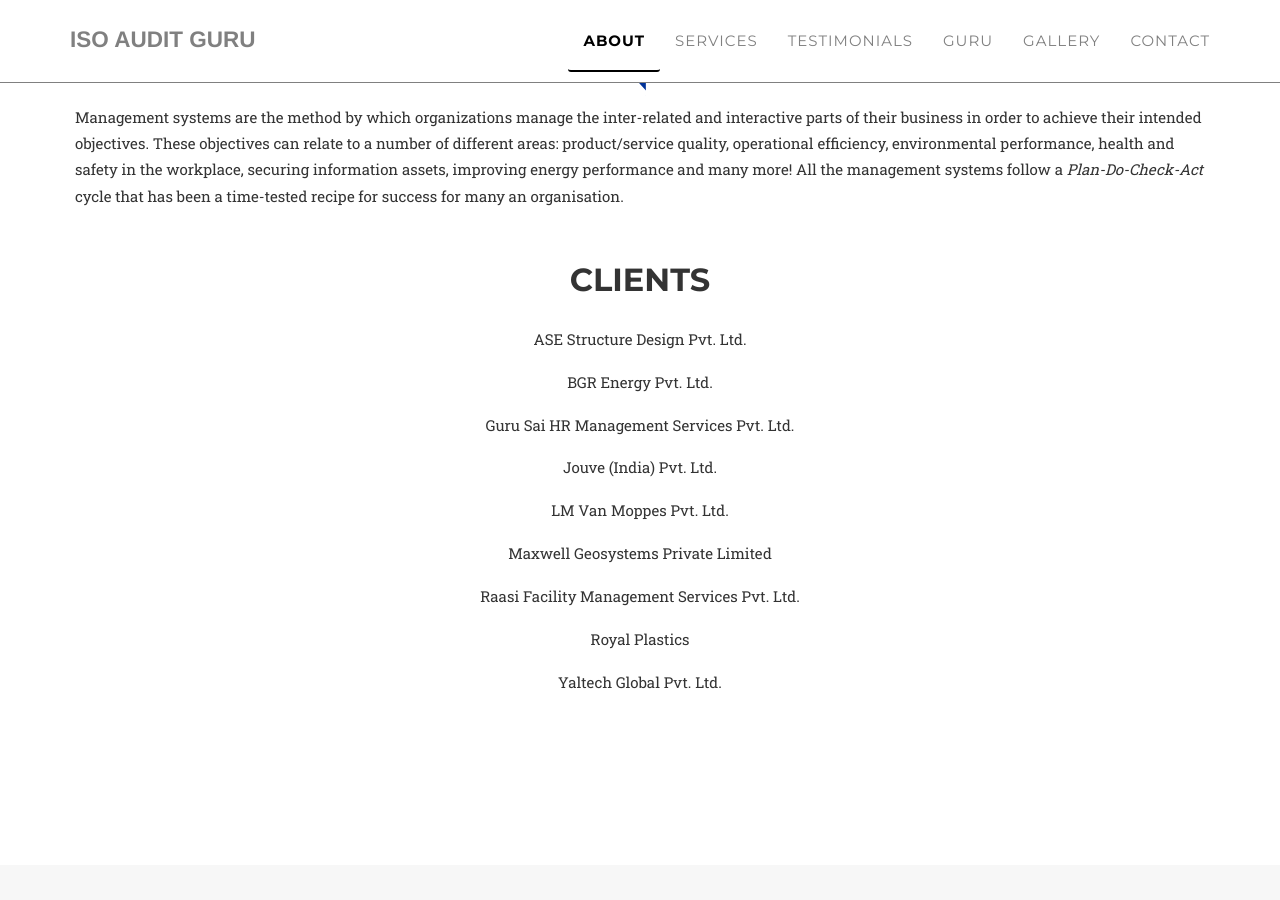
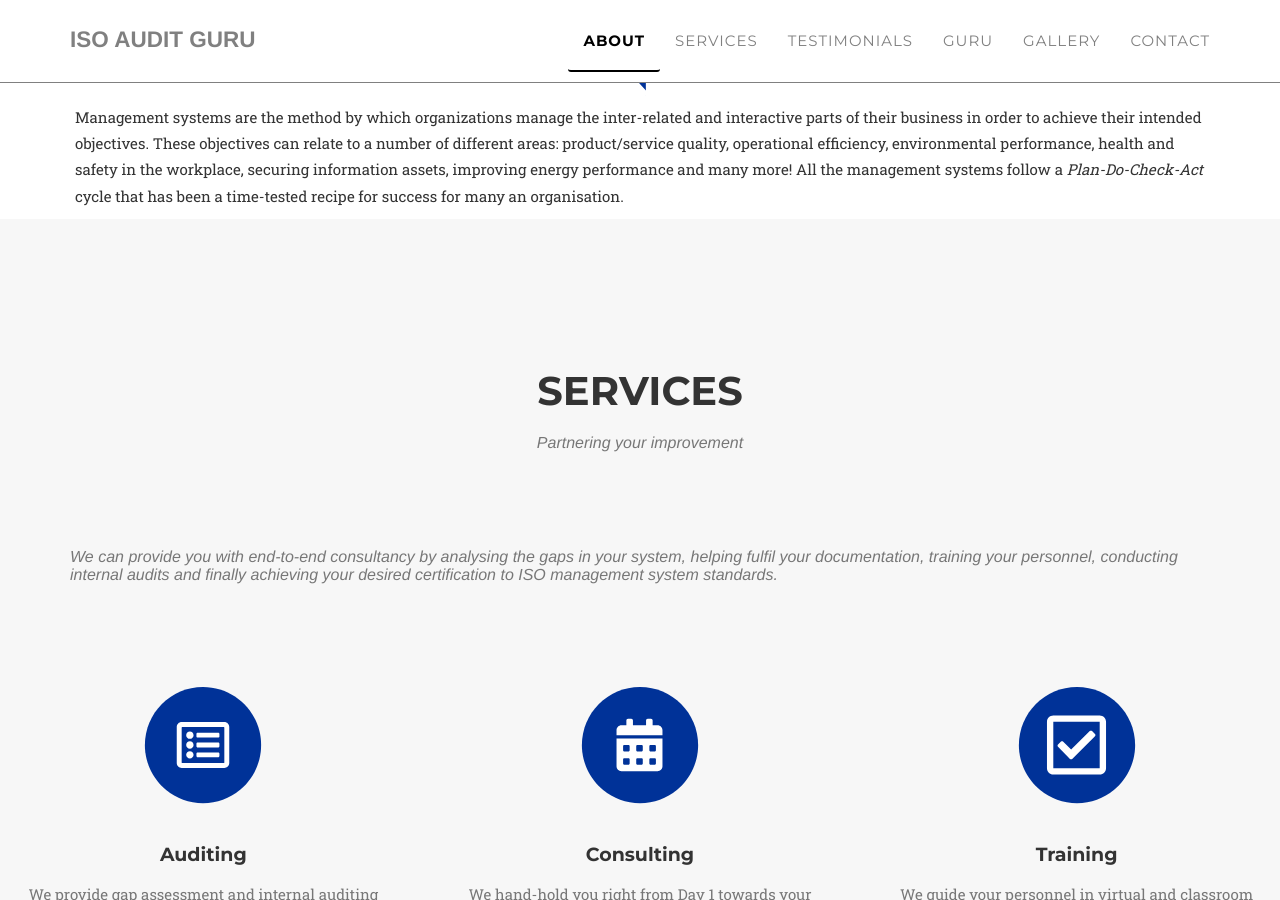
Before and after one commit to ISO-Audit-Guru/ISO-Audit-Guru.github.io, a Jekyll site: the page built from index.html, in a window 1280 px wide and 900 px high, scrolled down 2258 px. Built offline with Jekyll 4.4.1, drawn with Linux system fonts in a browser that asks for light colours; nearby versions of some CDN libraries; some web fonts are replaced.

Commit message:
Update about.html

```diff
--- a/_includes/about.html
+++ b/_includes/about.html
@@ -108,20 +108,3 @@
             {{ site.data.template.aboutpart2 | markdownify}}
         </div>
     </div>
-    <br>
-    <div class="row">
-        <div class="col-lg-12 text-center"><h2>Clients</h2></div>
-    </div>
-    <div class="row">
-   <br>
-                    <div class="row text-center">ASE Structure Design Pvt. Ltd.</div> <br>
-                    <div class="row text-center">BGR Energy Pvt. Ltd.</div><br>
-                    <div class="row text-center">Guru Sai HR Management Services Pvt. Ltd.</div><br>
-                    <div class="row text-center">Jouve (India) Pvt. Ltd.</div><br>
-                    <div class="row text-center">LM Van Moppes Pvt. Ltd.</div><br>
-                    <div class="row text-center">Maxwell Geosystems Private Limited</div><br>
-                    <div class="row text-center">Raasi Facility Management Services Pvt. Ltd.</div><br>
-                    <div class="row text-center">Royal Plastics</div><br>
-                    <div class="row text-center">Yaltech Global Pvt. Ltd.</div><br>
-    </div>
-</section>
```
